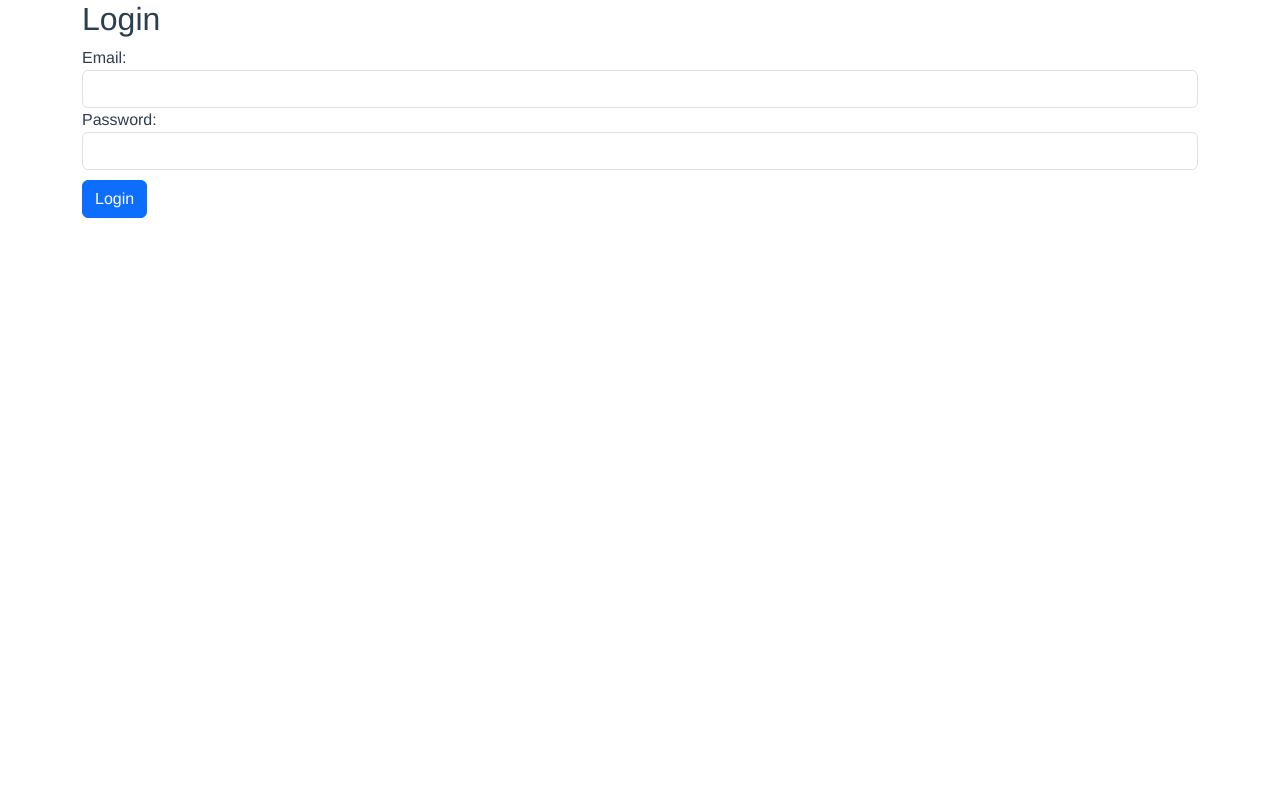
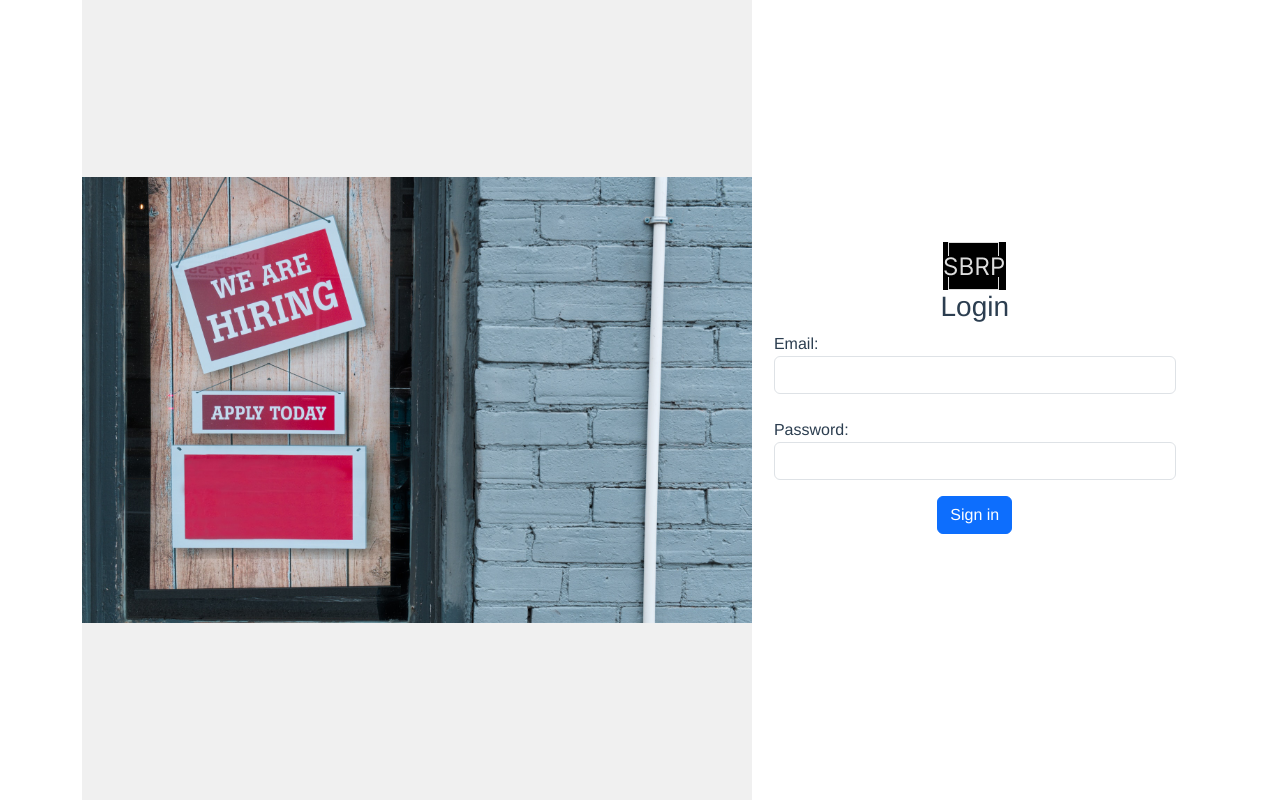
Before and after one commit to lyw142/All-In-One-Internal-Skill-based-Role-Portal, a Vue app in the folder frontend/: page / in a window 1280 px wide. Built offline with nearby package versions, Linux system fonts and the light colour scheme.

Commit message:
Add Design for Login

```diff
--- a/frontend/src/views/Home.vue
+++ b/frontend/src/views/Home.vue
@@ -1,18 +1,27 @@
 <template>
     <!-- form starts here -->
     <div class="container">
-        <div>
-            <h2>Login</h2>
-            <form @submit.prevent="loginAttempt()">
+        <div class="image-section">
+            <img src="../assets/hiring-login.jpg" alt="Image" class="image" />
+        </div>
+        <div class="login-section">
+            <div class="logo">
+                <img src="../assets/logo.png" alt="Logo" class="logo" />
+            </div>
+            <h3>Login</h3>
+            <form class="login-form" @submit.prevent="loginAttempt()">
                 <div class="form-group">
                     <label for="email">Email:</label>
                     <input type="email" id="email" v-model="formData.email" class="form-control" required>
                 </div>
+                &nbsp;
                 <div class="form-group">
                     <label for="password">Password:</label>
                     <input type="password" id="password" v-model="formData.password" class="form-control" required>
                 </div>
-                <button type="submit" class="btn btn-primary">Login</button>
+                <p></p>
+                <button type="submit" class="btn btn-primary center-button">Sign in</button>
+                &nbsp;
             </form>
             <div id="errorMessage" v-show="showError" class="color:red;">
                 {{ errMsg }}
@@ -115,39 +124,44 @@ export default {
 </script>
 
 <style scoped>
-.navbar {
-    display: flex;
-    justify-content: space-between;
-    align-items: center;
-    color: #333;
-    padding: 10px 20px;
+.container {
+  display: flex;
+  height: 100vh;
 }
 
+.image-section {
+  flex: 60%; /* 70% of the width */
+  background-color: #f0f0f0; /* Optional background color for the image section */
+  display: flex;
+  justify-content: center;
+  align-items: center;
+}
 
-.navbar-left {
-    display: flex;
-    align-items: center;
+.image {
+  max-width: 100%; /* To make sure the image fits within its container */
+  max-height: 100%;
+}
+
+.login-section {
+  flex: 40%; /* 30% of the width */
+  display: flex;
+  flex-direction: column;
+  justify-content: center;
+  align-items: center;
 }
 
 .logo {
-    width: 40px;
-    height: 40px;
-    margin-right: 20px;
+  /* Style for the logo image */
+  background-color: black;
 }
 
-.nav-link {
-    text-decoration: none;
-    margin-right: 20px;
-    color: #333;
-    font-size: 16px;
+.login-form {
+  /* Style for the login form */
+    width:90%;
 }
 
-.nav-link:last-child {
-    margin-right: 0;
-}
-
-.btn {
-    margin-top: 10px;
-    margin-bottom: 40px;
+.center-button {
+  display: block;
+  margin: 0 auto;
 }
 </style>
```
Also changed, not shown: frontend/src/assets/hiring-login.jpg (added).
